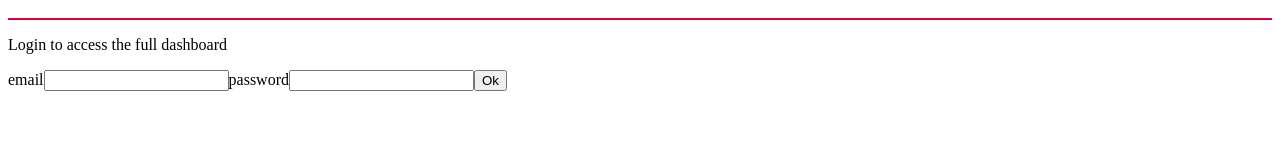
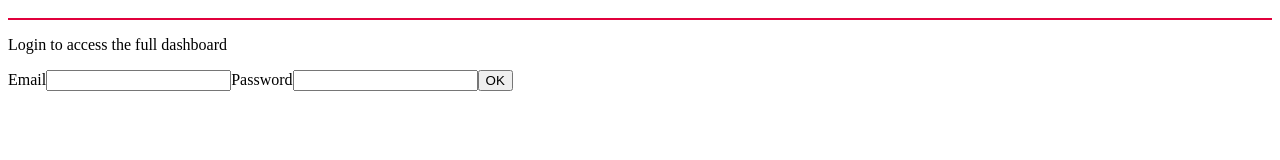
Before and after one commit to lushisulka/holbertonschool-web_react, a React (Vite) app in the folder react_intro/task_2/dashboard/: page / in a window 1280 px wide. Shown: the part 532-692 px from the top of the page. Built offline with nearby package versions, Linux system fonts and the light colour scheme.

Commit message:
check task 4

```diff
--- a/react_intro/task_2/dashboard/src/App.jsx
+++ b/react_intro/task_2/dashboard/src/App.jsx
@@ -17,11 +17,11 @@ function App() {
       </div>
       <div className='App-body'>
         <p> Login to access the full dashboard</p>
-        <label htmlFor="email">email</label>
+        <label htmlFor="email">Email</label>
         <input type="email" id="email"></input>
-        <label htmlFor="password">password</label>
+        <label htmlFor="password">Password</label>
         <input type="password" id="password"></input>
-        <button type="submit">Ok</button>
+        <button type="submit">OK</button>
       </div>
       <div className="App-footer">
         <p>Copyright {getCurrentYear()} - {getFooterCopy(true)}</p>
```
Also changed, not shown: 1 other file (tests, documents, lock files or other folders).
